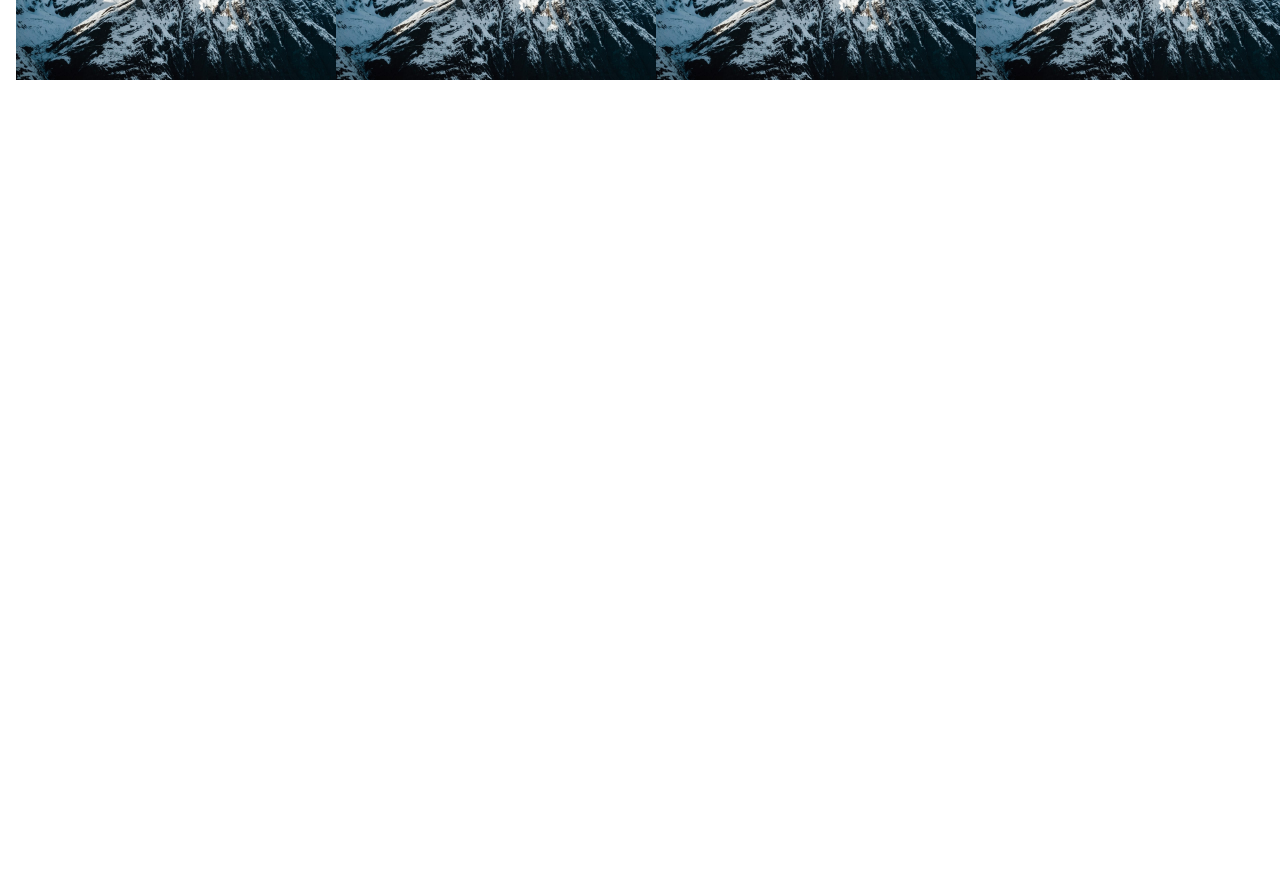
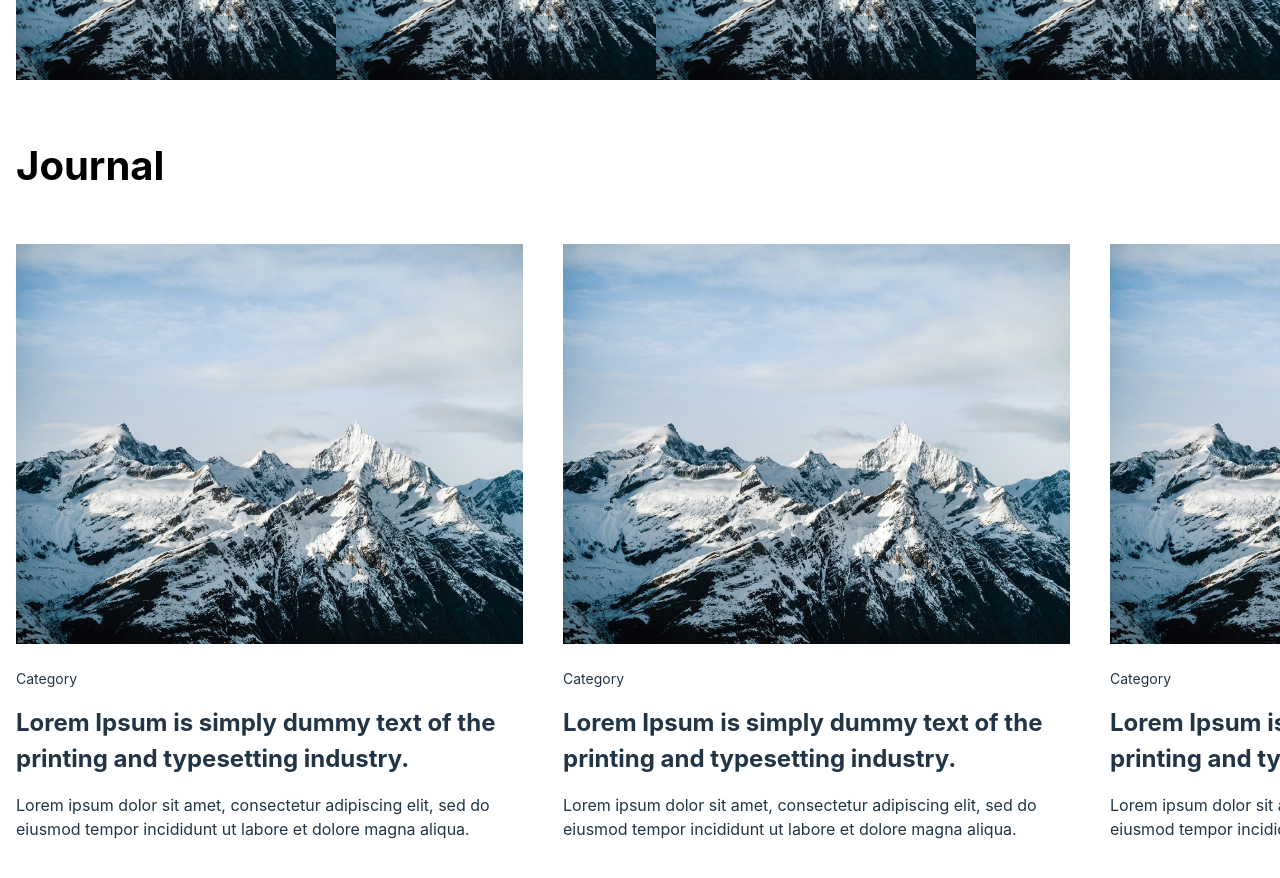
Before and after one commit to TheVu1997/sober-theme, a React (Vite) app: page / in a window 1280 px wide. Shown: the part 4580-5458 px from the top of the page. Before the commit the page ends 4716 px from the top, so only its background shows below. Built offline with nearby package versions, Linux system fonts and the light colour scheme.

Commit message:
feat: Update journal section

```diff
--- a/src/App.jsx
+++ b/src/App.jsx
@@ -3,6 +3,7 @@ import BestSeller from './Modules/Builders/Components/Home/BestSeller/BestSeller
 import Brands from './Modules/Builders/Components/Home/Brands/Brands';
 import Header from './Modules/Builders/Components/Home/Header/Header';
 import Intro from './Modules/Builders/Components/Home/Intro/Intro';
+import Journal from './Modules/Builders/Components/Home/Journal/Journal';
 import Phone from './Modules/Builders/Components/Home/Phone/Phone';
 import Sales from './Modules/Builders/Components/Home/Sales/Sales';
 import Special from './Modules/Builders/Components/Home/Special/Special';
@@ -18,6 +19,7 @@ function App() {
             <Phone/>
             <Special/>
             <Brands/>
+            <Journal/>
         </>
 
     );
--- /dev/null
+++ b/src/Modules/Builders/Components/Home/Journal/Journal.css
@@ -0,0 +1,64 @@
+.orebi-journal {
+    width: 100%;
+    margin-bottom: var(--margin-bottom);
+}
+
+.orebi-journal__container {
+    max-width: 1600px;
+    padding: 0 var(--spacer-md) 0 var(--spacer-md);
+    margin: 0 auto;
+}
+
+.orebi-journal__inner {}
+
+.orebi-journal__items {
+    display: flex;
+    flex-direction: column;
+    gap: var(--spacer-4xl);
+}
+
+.orebi-brands__center-content {
+    display: flex;
+    flex-direction: row;
+    gap: var(--spacer-3xl);
+}
+
+.orebi-brands__center-content__wrapper {
+    display: flex;
+    max-width: 507px;
+    flex-direction: column;
+    width: 100%;
+    gap: var(--spacer-xl);
+}
+
+.orebi-brands__center-content__wrapper-image {
+    max-width: 507px;
+    width: 100%;
+}
+
+.orebi-brands__center-content__wrapper-image img {
+    max-width: 507px;
+    min-height: 400px;
+    height: 100%;
+}
+
+.orebi-brands__center-content__wrapper-item {
+    display: flex;
+    flex-direction: column;
+    gap: var(--spacer-md);
+}
+
+.orebi-brands__center-content__wrapper-item__text {
+    font-size: var(--font-sm);
+    font-weight: 400;
+}
+
+.orebi-brands__center-content__wrapper-item__title {
+    font-size: var(--font-xl);
+    font-weight: 700;
+}
+
+.orebi-brands__center-content__wrapper-item__des {
+    font-size: var(--font-base);
+    font-weight: 400;
+}
--- a/src/Modules/Builders/Components/Home/Journal/Journal.jsx
+++ b/src/Modules/Builders/Components/Home/Journal/Journal.jsx
@@ -1,4 +1,5 @@
 import React from 'react'
+import "./Journal.css"
 
 function Journal() {
     return (
@@ -7,16 +8,59 @@ function Journal() {
                 <div className="orebi-journal__inner">
                     <div className="orebi-journal__items">
                         <div className="orebi-brands__center-title">
-                            <h2 className='black'></h2>
+                            <h2 className='h2--black'>Journal</h2>
                         </div>
                         <div className="orebi-brands__center-content">
-                            <div className="content__image">
-                                <img src="" alt="" />
+                            <div className="orebi-brands__center-content__wrapper">
+                                <div className="orebi-brands__center-content__wrapper-image">
+                                    <img src="/src/assets/d07f00c7f8bf20e179ae.jpg" alt="" />
+                                </div>
+                                <div className="orebi-brands__center-content__wrapper-item">
+                                    <div className="orebi-brands__center-content__wrapper-item__text">
+                                        <p>Category</p>
+                                    </div>
+                                    <div className="orebi-brands__center-content__wrapper-item__title">
+                                        <h4>Lorem Ipsum is simply dummy text of the printing and typesetting industry.</h4>
+                                    </div>
+                                    <div className="orebi-brands__center-content__wrapper-item__des">
+                                        <p>Lorem ipsum dolor sit amet, consectetur adipiscing elit, sed do eiusmod tempor incididunt ut labore et dolore magna aliqua.
+                                        </p>
+                                    </div>
+                                </div>
                             </div>
-                            <div className="content-item">
-                                <div className="content-item__text"></div>
-                                <div className="content-item__title"></div>
-                                <div className="content-item__des"></div>
+                            <div className="orebi-brands__center-content__wrapper">
+                                <div className="orebi-brands__center-content__wrapper-image">
+                                    <img src="/src/assets/d07f00c7f8bf20e179ae.jpg" alt="" />
+                                </div>
+                                <div className="orebi-brands__center-content__wrapper-item">
+                                    <div className="orebi-brands__center-content__wrapper-item__text">
+                                        <p>Category</p>
+                                    </div>
+                                    <div className="orebi-brands__center-content__wrapper-item__title">
+                                        <h4>Lorem Ipsum is simply dummy text of the printing and typesetting industry.</h4>
+                                    </div>
+                                    <div className="orebi-brands__center-content__wrapper-item__des">
+                                        <p>Lorem ipsum dolor sit amet, consectetur adipiscing elit, sed do eiusmod tempor incididunt ut labore et dolore magna aliqua.
+                                        </p>
+                                    </div>
+                                </div>
+                            </div>
+                            <div className="orebi-brands__center-content__wrapper">
+                                <div className="orebi-brands__center-content__wrapper-image">
+                                    <img src="/src/assets/d07f00c7f8bf20e179ae.jpg" alt="" />
+                                </div>
+                                <div className="orebi-brands__center-content__wrapper-item">
+                                    <div className="orebi-brands__center-content__wrapper-item__text">
+                                        <p>Category</p>
+                                    </div>
+                                    <div className="orebi-brands__center-content__wrapper-item__title">
+                                        <h4>Lorem Ipsum is simply dummy text of the printing and typesetting industry.</h4>
+                                    </div>
+                                    <div className="orebi-brands__center-content__wrapper-item__des">
+                                        <p>Lorem ipsum dolor sit amet, consectetur adipiscing elit, sed do eiusmod tempor incididunt ut labore et dolore magna aliqua.
+                                        </p>
+                                    </div>
+                                </div>
                             </div>
                         </div>
                     </div>
--- a/src/index.css
+++ b/src/index.css
@@ -43,6 +43,8 @@
   --spacer-3xl: 2.5rem;
   --spacer-4xl: 3rem;
   --spacer-5xl: 3.5rem;
+
+  --margin-bottom: 8rem;
 
 
   --font-sm: 0.875rem;
```
